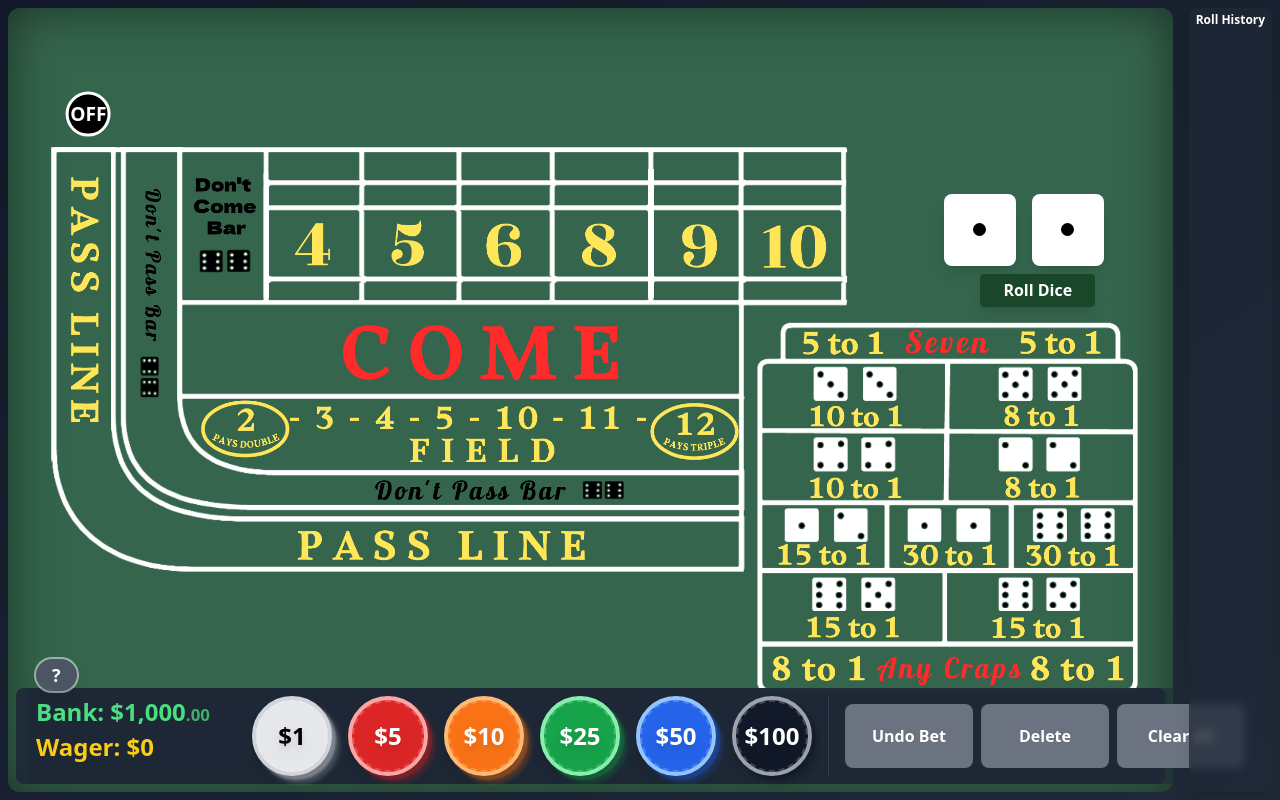
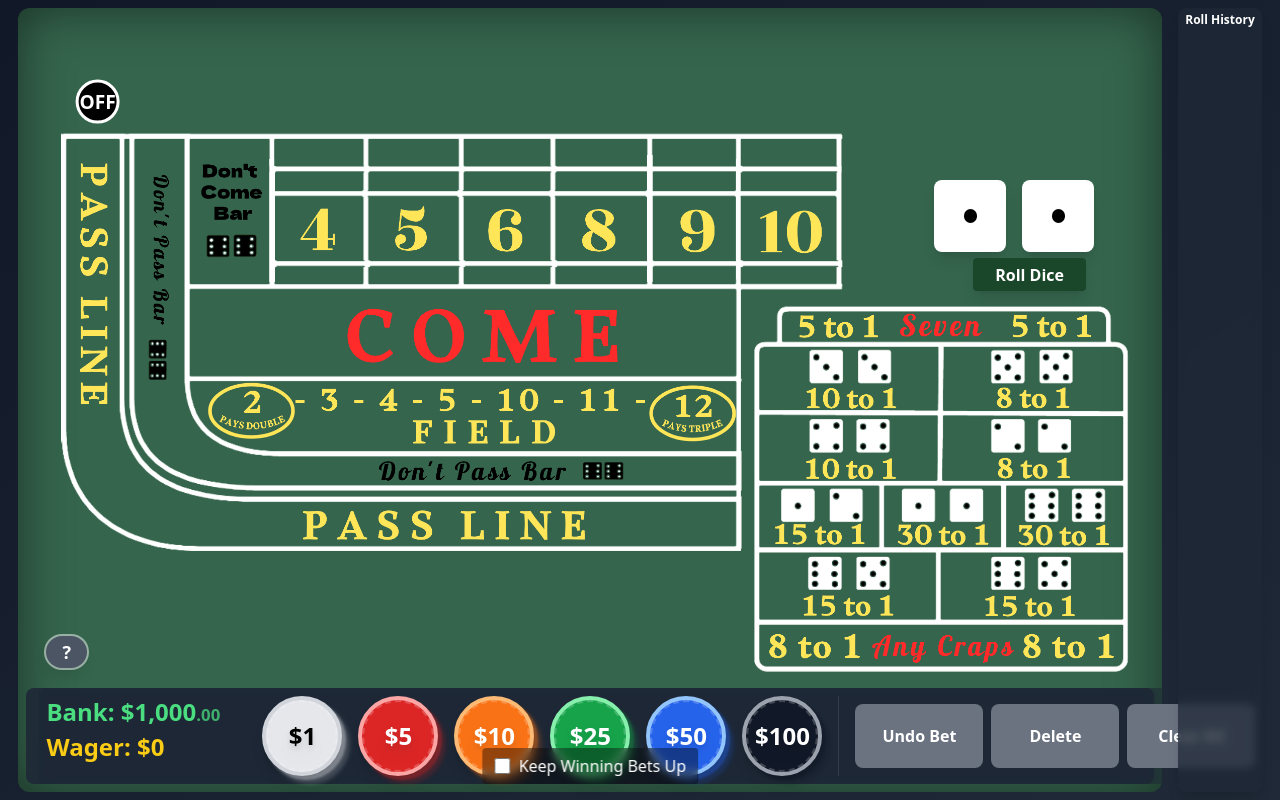
Before and after one commit to adamnelsonarcher/react-craps, a React (Create React App) app: page / in a window 1280 px wide. Built offline with nearby package versions, Linux system fonts and the light colour scheme.

Commit message:
small progress 2

```diff
--- a/src/App.tsx
+++ b/src/App.tsx
@@ -448,14 +448,14 @@ const App: React.FC = () => {
           {/* Left side - Now just the game board */}
           <div className="flex-[3.8] relative">
             {/* Game board */}
-            <div className="h-full bg-felt-green rounded-xl p-3 pt-14 shadow-table relative">
+            <div className="h-full bg-felt-green rounded-xl p-3 pt-14 pb-12 shadow-table relative">
               <div className="w-full h-full flex items-center justify-center">
                 <div className="relative" style={{
                   width: 'min(100%, calc(var(--container-height) * 2))',
                   height: 'min(100%, calc(var(--container-width) / 2))',
-                  maxHeight: 'calc(100vh - 200px)', // Account for betting controls and padding
+                  maxHeight: 'calc(100vh - 240px)', // Increased to account for checkbox and betting bar
                   aspectRatio: '2/1',
-                  transform: 'scale(min(1, calc((100vh - 200px) / 600)))', // Scale based on viewport height
+                  transform: 'scale(min(1, calc((100vh - 240px) / 600)))',
                   transformOrigin: 'center center'
                 }}>
                   <CrapsTable
@@ -528,10 +528,25 @@ const App: React.FC = () => {
                   />
                 </div>
               </div>
+
+              {/* Keep Winning Bets checkbox - positioned at bottom of game board */}
+              <label className="absolute bottom-2 left-1/2 -translate-x-1/2
+                                flex items-center gap-2 text-white cursor-pointer text-base
+                                bg-black/40 px-3 py-1.5 rounded backdrop-blur-sm z-30 select-none">
+                <div className="flex items-center gap-2 pointer-events-none">
+                  <input
+                    type="checkbox"
+                    checked={keepWinningBets}
+                    onChange={(e) => setKeepWinningBets(e.target.checked)}
+                    className="w-4 h-4 rounded pointer-events-auto"
+                  />
+                  <span>Keep Winning Bets Up</span>
+                </div>
+              </label>
             </div>
 
-            {/* Betting Controls - Position at bottom */}
-            <div className={`absolute bottom-0 left-0 right-0 mb-2
+            {/* Betting Controls - Position at bottom with increased margin */}
+            <div className={`absolute bottom-0 left-0 right-0 mb-2 mt-4
                             ${helpMode ? 'pointer-events-none' : ''}`}>
               <div className="flex gap-4 items-stretch h-24 bg-gray-800/90 backdrop-blur-sm rounded-lg px-3 mx-2">
                 <BettingControls
```
